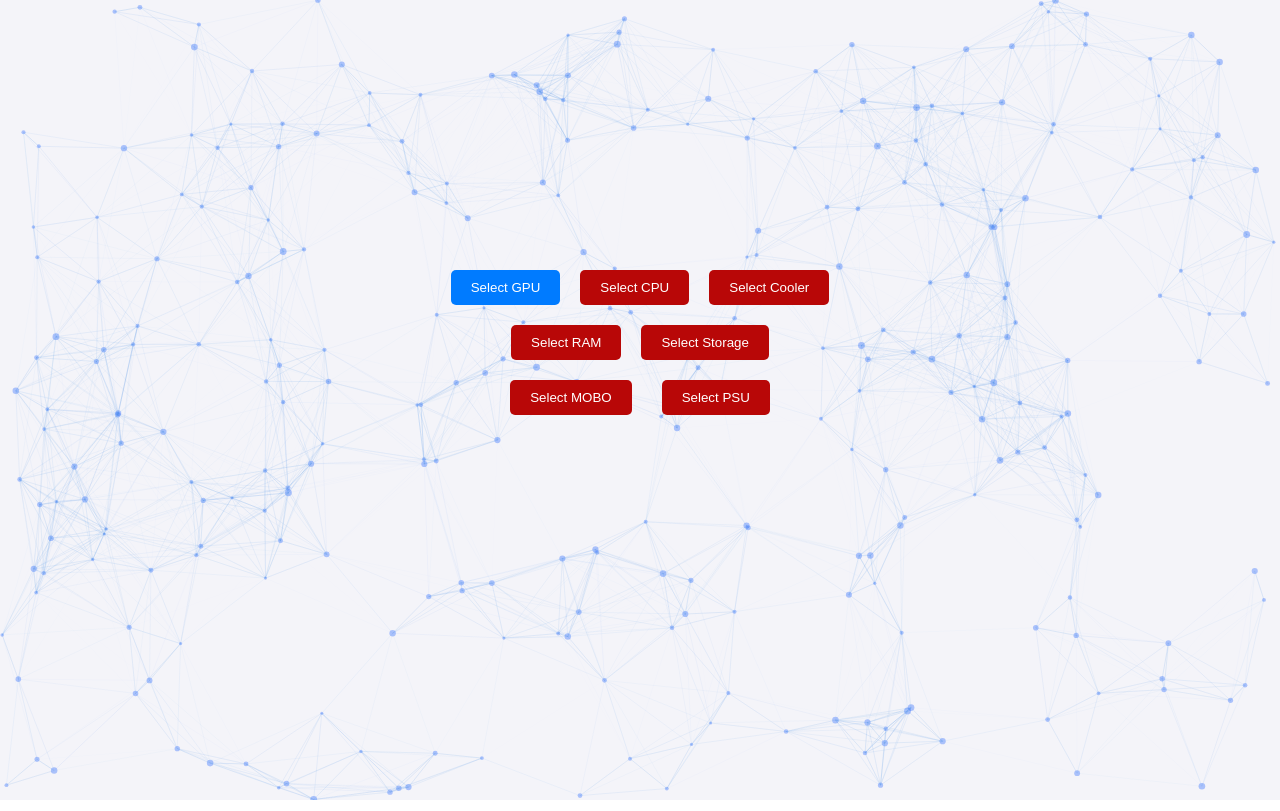
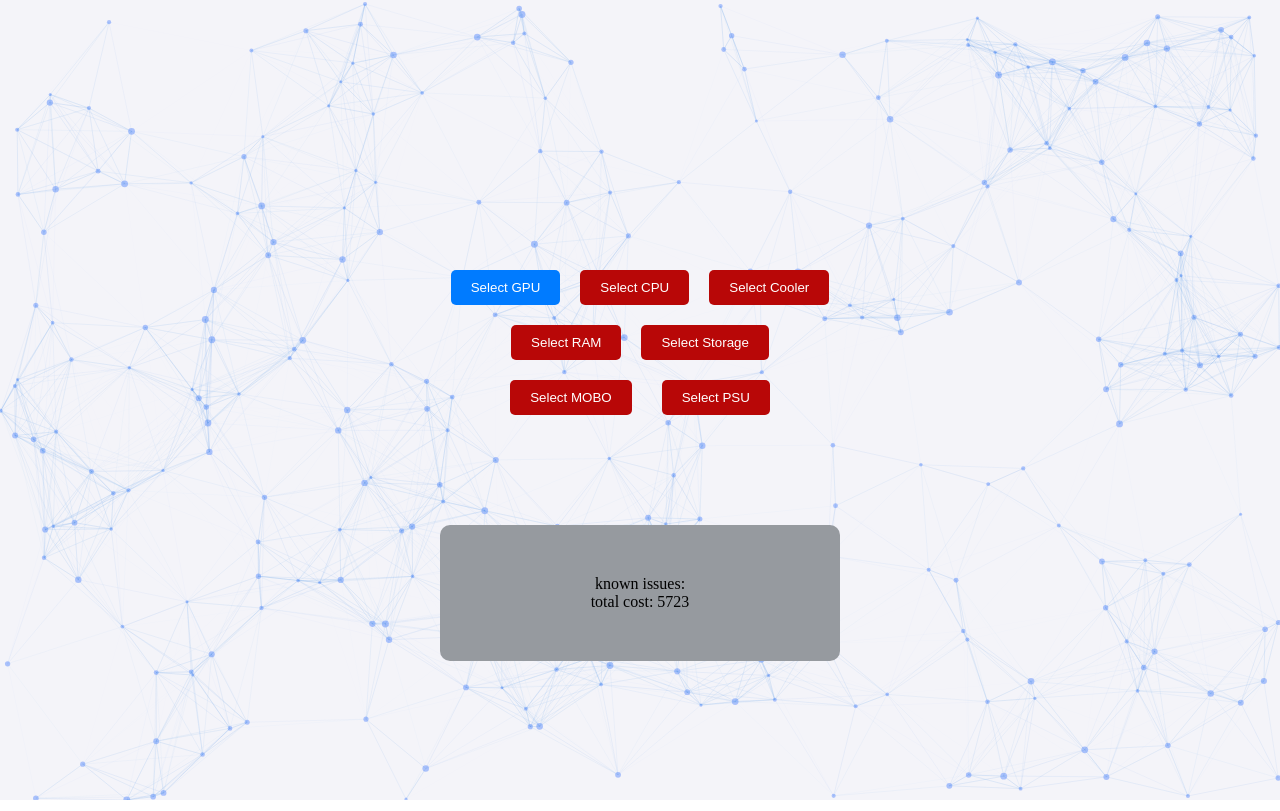
Before and after one commit to qhbud/ezpc1, a React (Vite) app: page / in a window 1280 px wide. Built offline with nearby package versions, Linux system fonts and the light colour scheme.

Commit message:
more qol

```diff
--- a/src/App.css
+++ b/src/App.css
@@ -19,7 +19,7 @@
 
 .r2 {
 
-  margin-top: 900px;
+  margin-top: 1065px;
 }
 
 
@@ -58,6 +58,16 @@
   box-sizing: border-box;
 }
 
+.buildInfo {
+  background-color: #969a9f;
+  margin: 110px;
+  padding: 50px;
+  max-width: 955px;
+  max-height: 8000px;
+  width: 80vw; /* 90% of viewport width */
+  border-radius: 10px;
+  text-align: center;
+}
 
 .select-case-btn {
   position: absolute; /* Position the button absolutely within the box */
--- a/src/App.jsx
+++ b/src/App.jsx
@@ -801,7 +801,6 @@ function App() {
   return (
     <div className="container">
       <ParticlesBackground/>
-      {YRAMselected.toString}
 
 
       <div className="App">
@@ -882,6 +881,7 @@ function App() {
 
       </div>
       ) : (null)}
+
 
       <div className="colored-box">
         {/* GPU Section */}
@@ -1188,6 +1188,21 @@ function App() {
         )}
       </div>
 
+      <div
+          className="buildInfo"
+          style={{
+            maxWidth: (selected &&
+                      YCOOLERselected &&
+                      YCPUselected &&
+                      YMOBOselected &&
+                      YPSUselected &&
+                      YRAMselected &&
+                      YSTORselected) ? "950px" : "300px"
+          }}
+        >
+      known issues: <br />
+      total cost: {Number(selectedGPU.cost) + Number(selectedCPU.cost) + Number(selectedCOOLER.cost) + Number(selectedSTOR.cost) + Number(selectedMOBO.cost) + Number(selectedPSU.cost) + Number(selectedRAM.cost) * Number(ramcount)}
+      </div>
 
 
     </div>
```
